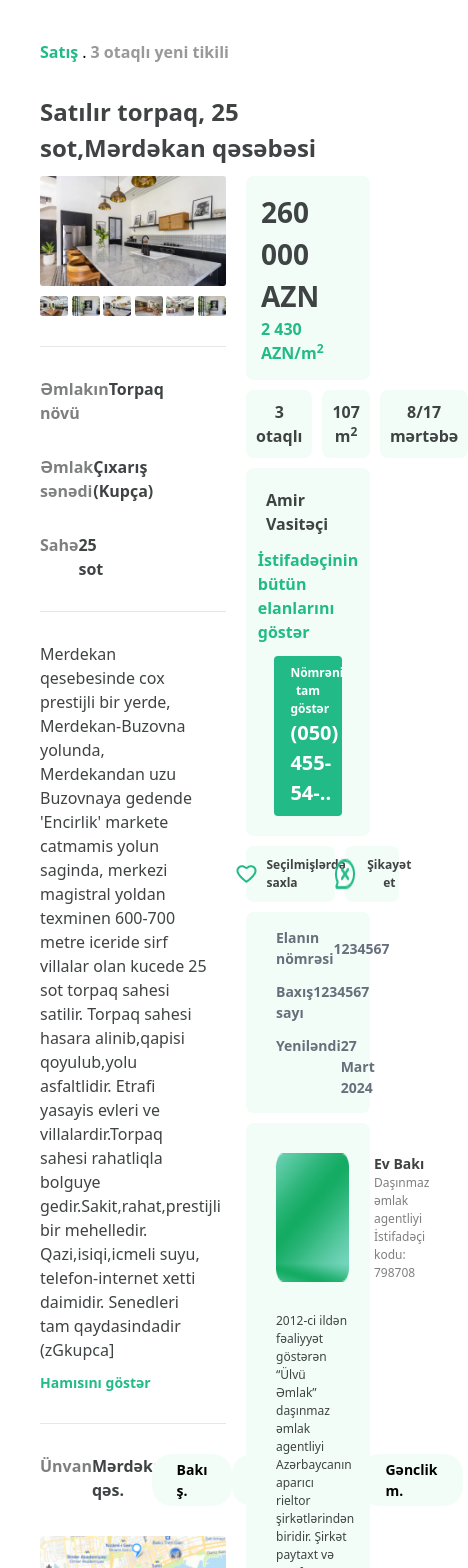
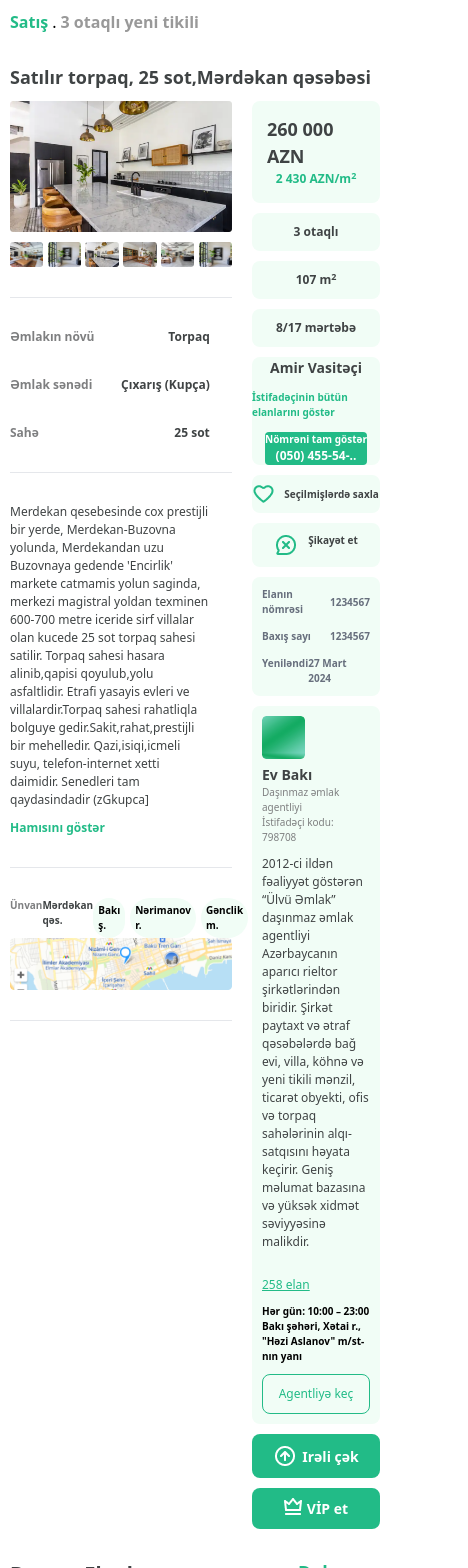
Before and after one commit to taliieva/menzil-app, a React (Create React App) app: page /Torpaq in a window 390 px wide. Shown: the top 1568 px of the page, 468 px wide, since content can reach past the window. Built offline with nearby package versions, Linux system fonts and the light colour scheme.

Commit message:
added other responsiveness

```diff
--- a/src/pages/Agency/components/DeatilsAgency.tsx
+++ b/src/pages/Agency/components/DeatilsAgency.tsx
@@ -4,13 +4,13 @@ const DeatilsAgency = () => {
   return (
     <div className="w-[40%] items-center flex flex-col gap-[10px]">
       <div className="flex flex-col items-center justify-center p-[15px] bg-bgColor w-full rounded-[8px]">
-        <h1 className="text-[28px] font-bold text-boldGray">260 000 AZN</h1>
-        <p className="text-customGreen font-bold text-[16px]">
+        <h1 className="md:text-[28px] sm:text-[24px] text-[18px] font-bold text-boldGray">260 000 AZN</h1>
+        <p className="text-customGreen font-bold md:text-[16px] sm:text-[14px] text-[12px]">
           2 430 AZN/m<sup>2</sup>
         </p>
       </div>
 
-      <div className="flex flex-row items-center justify-around w-full text-[16px] gap-[10px] font-bold text-boldGray">
+      <div className="flex 900px:flex-row flex-col items-center justify-around w-full lg:text-[16px] text-[12px] gap-[10px] font-bold text-boldGray">
         <p className="bg-bgColor rounded-[8px] w-full p-[10px] text-center">
           3 otaqlı
         </p>
@@ -22,18 +22,18 @@ const DeatilsAgency = () => {
         </p>
       </div>
 
-      <div className="flex flex-col items-center justify-center p-[20px] gap-[12px] bg-bgColor w-full rounded-[8px]">
-        <p className="font-bold text-boldGray text-[16px]">Amir Vasitəçi</p>
-        <p className="font-bold text-customGreen tex-[12px]">
+      <div className="flex flex-col items-center justify-center sm:p-[20px] gap-[12px] bg-bgColor w-full rounded-[8px]">
+        <p className="font-bold text-boldGray md:text-[16px] text-[14px]">Amir Vasitəçi</p>
+        <p className="font-bold text-customGreen md:text-[12px] text-[10px]">
           İstifadəçinin bütün elanlarını göstər
         </p>
-        <button className="bg-customGreen text-white font-semibold py-2 px-4 rounded w-[80%]">
-          <p className="text-[12px]">Nömrəni tam göstər</p>
-          <p className="text-[20px]">(050) 455-54-..</p>
+        <button className="bg-customGreen text-white font-semibold sm:py-2 sm:px-4 rounded w-[80%]">
+          <p className="sm:text-[12px] text-[10px]">Nömrəni tam göstər</p>
+          <p className="md:text-[20px] sm:text-[16px] text-[12px]">(050) 455-54-..</p>
         </button>
       </div>
 
-      <div className="flex flex-row w-full justify-between items-center gap-[10px] text-[12px] font-semibold">
+      <div className="flex 900px:flex-row flex-col w-full justify-between items-center gap-[10px] md:text-[12px] text-[10px] font-semibold">
         <div className="flex  flex-row w-full gap-[10px] bg-bgColor py-[10px] rounded-[8px] justify-center items-center">
           <img src="/assets/heart.png" alt="heart" />
           <p className=" text-boldGray">Seçilmişlərdə saxla</p>
@@ -44,7 +44,7 @@ const DeatilsAgency = () => {
         </div>
       </div>
 
-      <div className="flex flex-col items-center justify-center py-[15px] px-[30px] gap-[12px] w-full bg-bgColor rounded-[8px] text-textColor font-semibold text-[14px]">
+      <div className="flex flex-col items-center justify-center sm:py-[15px] sm:px-[30px] p-[10px] gap-[12px] w-full bg-bgColor rounded-[8px] text-textColor font-semibold md:text-[14px] 500px:text-[12px] text-[10px]">
         <div className="flex flex-row justify-between w-full items-center">
           <p>Elanın nömrəsi</p>
           <p>1234567</p>
@@ -59,21 +59,21 @@ const DeatilsAgency = () => {
         </div>
       </div>
 
-      <div className="bg-bgColor p-[30px] w-full justify-center items-start flex flex-col gap-[25px] rounded-[8px]">
-        <div className="flex flex-col gap-[30px]">
-          <div className="flex flex-row gap-[25px]">
-            <img src="/assets/gradient.png" alt="" />
+      <div className="bg-bgColor sm:p-[30px] p-[10px] w-full justify-center items-start flex flex-col sm:gap-[25px] gap-[10px] rounded-[8px]">
+        <div className="flex flex-col sm:gap-[30px] gap-[10px]">
+          <div className="flex md:flex-row flex-col md:gap-[25px] gap-[5px]">
+            <img src="/assets/gradient.png" alt="" width="40%"/>
             <div className="flex flex-col justify-center">
               <p className="text-boldGray text-[14px] font-bold">Ev Bakı</p>
-              <p className="text-textGrayColor text-[12px] font-[500]">
+              <p className="text-textGrayColor 500px:text-[12px] text-[10px] font-[500]">
                 Daşınmaz əmlak agentliyi
               </p>
-              <p className="text-textGrayColor text-[12px] font-[500]">
+              <p className="text-textGrayColor 500px:text-[12px] text-[10px] font-[500]">
                 İstifadəçi kodu: 798708
               </p>
             </div>
           </div>
-          <p className="text-boldGray text-[12px] font-[500] w-[90%]">
+          <p className="text-boldGray text-[12px] font-[500] 900px:w-[90%]">
             2012-ci ildən fəaliyyət göstərən “Ülvü Əmlak” daşınmaz əmlak
             agentliyi Azərbaycanın aparıcı rieltor şirkətlərindən biridir.
             Şirkət paytaxt və ətraf qəsəbələrdə bağ evi, villa, köhnə və yeni
@@ -85,21 +85,21 @@ const DeatilsAgency = () => {
         <p className="text-customGreen text-[12px] font-[500] mt-[15px] underline cursor-pointer">
           258 elan
         </p>
-        <div className="text-[12px] font-semibold">
+        <div className="md:text-[12px] text-[10px] font-semibold">
           <p>Hər gün: 10:00 – 23:00</p>
           <p>Bakı şəhəri, Xətai r., "Həzi Aslanov" m/st-nın yanı</p>
         </div>
-        <button className="text-center w-full border-[1px] py-[10px] border-customGreen rounded-[8px] text-customGreen text-[14px] font-[500] hover:bg-customGreen hover:text-white">
+        <button className="text-center w-full border-[1px] py-[10px] border-customGreen rounded-[8px] text-customGreen sm:text-[14px] text-[12px] font-[500] hover:bg-customGreen hover:text-white">
           Agentliyə keç
         </button>
       </div>
 
-      <div className="flex flex-row w-full justify-between items-center gap-[10px] text-[20px] font-semibold text-white">
-        <button className="bg-customGreen flex flex-row p-[10px] w-full justify-center items-center gap-[10px] rounded-[8px] hover:bg-hoverGreen">
+      <div className="flex md:flex-row flex-col w-full justify-between items-center gap-[10px] md:text-[20px] 500px:text-[16px] text-[14px] font-semibold text-white">
+        <button className="bg-customGreen flex flex-row p-[10px] w-full justify-center items-center 500px:gap-[10px] gap-[5px] rounded-[8px] hover:bg-hoverGreen">
           <img src="/assets/Arrow_Up_circle.png" alt="arrow up" />
           <p>Irəli çək</p>
         </button>
-        <button className="bg-customGreen flex flex-row p-[10px] w-full justify-center items-center gap-[10px] rounded-[8px] hover:bg-hoverGreen">
+        <button className="bg-customGreen flex flex-row p-[10px] w-full justify-center items-center500px:gap-[10px] gap-[5px] rounded-[8px] hover:bg-hoverGreen">
           <img src="/assets/Vector.png" alt="vector" />
           <p>VİP et</p>
         </button>
--- a/src/pages/Agency/page.tsx
+++ b/src/pages/Agency/page.tsx
@@ -7,7 +7,7 @@ import Footer from "../../components/Footer.tsx";
 const Agency = () => {
   return (
     <div>
-      <div className="flex flex-col p-10 w-full">
+      <div className="flex flex-col sm:p-10 p-[10px] w-full">
         <div className="flex flex-row mb-[30px]">
           <p className="text-customGreen font-bold text-[16px]">Satış</p>
           <span className="mx-1">. </span>
@@ -15,7 +15,7 @@ const Agency = () => {
             3 otaqlı yeni tikili
           </p>
         </div>
-        <h1 className="font-bold text-[24px] text-boldGray mb-[10px]">
+        <h1 className="font-bold md:text-[24px] sm:text-[20px] text-[18px] text-boldGray mb-[10px]">
           Satılır 3 otaqlı, Yeni tikili, 107 m<sup>2</sup>, Gənclik m/s.
         </h1>
         <div className="flex flex-row gap-[20px]">
--- a/src/pages/Garage/components/InforGaragePage.tsx
+++ b/src/pages/Garage/components/InforGaragePage.tsx
@@ -7,9 +7,9 @@ const InforGaragePage = () => {
     <div className="w-[60%]">
       <PhotoSection />
 
-      <div className="grid w-full text-[16px] font-semibold py-[30px] gap-[30px] border-b-[1px]">
+      <div className="grid w-full lg:text-[16px] text-[12px] font-semibold py-[30px] gap-[30px] border-b-[1px]">
         {garagePageData.garagePage.infoDetails.map((details, index) => (
-          <div className="flex flex-row justify-between w-[40%]" key={index}>
+          <div className="flex flex-row justify-between 900px:w-[40%] 500px:w-[60%] w-[90%]" key={index}>
             <p className="text-textGrayColor">{details.label}</p>
             <p className="text-boldGray">{details.value}</p>
           </div>
@@ -17,28 +17,28 @@ const InforGaragePage = () => {
       </div>
 
       <div className="flex flex-col w-full py-[30px] border-b-[1px] gap-[10px]">
-        <p className="text-boldGray text-[16px] w-[90%]">
+        <p className="text-boldGray lg:text-[16px] text-[12px] w-[90%]">
           {garagePageData.garagePage.infoText}
         </p>
-        <p className="text-customGreen text-[14px] font-semibold">
+        <p className="text-customGreen lg:text-[14px] text-[12px] font-semibold">
           Hamısını göstər
         </p>
       </div>
 
-      <div className="flex flex-col w-full py-[30px] gap-[30px] border-b-[1px]">
+      <div className="flex flex-col w-full py-[30px] lg:gap-[30px] border-b-[1px]">
         <div className="flex flex-row justify-between">
-          <div className="flex flex-row justify-between w-[40%]">
-            <p className="text-textGrayColor text-[16px] font-semibold">
+          <div className="flex flex-row justify-between lg:w-[40%] w-[50%] lg:text-[16px] text-[10px]">
+            <p className="text-textGrayColor font-semibold">
               Ünvan
             </p>
-            <p className="text-boldGray text-[16px] font-semibold">
+            <p className="text-boldGray font-semibold">
                Ceyhun Hacıbəyli küçəsi
             </p>
           </div>
-          <div className="flex flex-row justify-between w-[40%] font-semibold text-[14px]">
+          <div className="flex flex-row justify-between xl:w-[40%] font-semibold lg:text-[14px] xl:text-[12px] text-[10px] gap-[5px]">
             {garagePageData.garagePage.location.map((loc, index) => (
               <p
-                className="px-[25px] py-[5px] bg-bgColor rounded-[20px]"
+                className="lg:px-[15px] lg:py-[5px] px-[5px] py-[5px] bg-bgColor rounded-[20px]"
                 key={index}
               >
                 {loc}
--- a/src/pages/Garage/page.tsx
+++ b/src/pages/Garage/page.tsx
@@ -7,7 +7,7 @@ import Footer from "../../components/Footer.tsx";
 const GaragePage = () => {
   return (
     <div>
-      <div className="flex flex-col p-10 w-full">
+      <div className="flex flex-col sm:p-10 p-[10px] w-full">
         <div className="flex flex-row mb-[30px]">
           <p className="text-customGreen font-bold text-[16px]">Satış</p>
           <span className="mx-1">. </span>
@@ -15,7 +15,7 @@ const GaragePage = () => {
             3 otaqlı yeni tikili
           </p>
         </div>
-        <h1 className="font-bold text-[24px] text-boldGray mb-[10px]">
+        <h1 className="font-bold md:text-[24px] sm:text-[20px] text-[18px] text-boldGray mb-[10px]">
           Satılır Qaraj, Gənclik m/s.
         </h1>
         <div className="flex flex-row gap-[20px]">
--- a/src/pages/Objects/components/InfoObjectPage.tsx
+++ b/src/pages/Objects/components/InfoObjectPage.tsx
@@ -6,38 +6,38 @@ const InfoObjectPage = () => {
     <div className="w-[60%]">
       <PhotoSection />
 
-      <div className="grid grid-cols-2 w-full text-[16px] font-semibold py-[30px] gap-[30px] border-b-[1px]">
+      <div className="grid 500px:grid-cols-2 lg:w-[80%] sm:w-[90%] lg:text-[16px] text-[12px] font-semibold py-[30px] gap-[30px]">
         {objectPageData.objectPage.infoDetails.map((details, index) => (
-          <div className="flex flex-row justify-between w-[60%]" key={index}>
+          <div className="flex flex-row justify-between w-full justify-between" key={index}>
             <p className="text-textGrayColor">{details.label}</p>
             <p className="text-boldGray">{details.value}</p>
           </div>
         ))}
       </div>
 
-      <div className="flex flex-col w-full py-[30px] border-b-[1px] gap-[10px]">
-        <p className="text-boldGray text-[16px] w-[90%]">
+      <div className="flex flex-col w-full py-[30px] border-b-[1px] gap-[10px] border-t-[1px]">
+        <p className="text-boldGray lg:text-[16px] text-[12px] lg:w-[90%] w-[100%]">
           {objectPageData.objectPage.infoText}
         </p>
-        <p className="text-customGreen text-[14px] font-semibold">
+        <p className="text-customGreen lg:text-[14px] text-[12px] font-semibold">
           Hamısını göstər
         </p>
       </div>
 
-      <div className="flex flex-col w-full py-[30px] gap-[30px] border-b-[1px]">
+      <div className="flex flex-col w-full py-[30px] lg:gap-[30px] border-b-[1px]">
         <div className="flex flex-row justify-between">
-          <div className="flex flex-row justify-between w-[40%]">
-            <p className="text-textGrayColor text-[16px] font-semibold">
+          <div className="flex flex-row justify-between lg:w-[40%] w-[50%] lg:text-[16px] text-[10px]">
+            <p className="text-textGrayColor font-semibold">
               Ünvan
             </p>
-            <p className="text-boldGray text-[16px] font-semibold">
+            <p className="text-boldGray font-semibold">
                Mərdəkan qəs.
             </p>
           </div>
-          <div className="flex flex-row justify-between w-[40%] font-semibold text-[14px]">
+          <div className="flex flex-row justify-between xl:w-[40%] font-semibold lg:text-[14px] xl:text-[12px] text-[10px] gap-[5px]">
             {objectPageData.objectPage.location.map((loc, index) => (
               <p
-                className="px-[25px] py-[5px] bg-bgColor rounded-[20px]"
+                className="lg:px-[15px] lg:py-[5px] px-[5px] py-[5px] bg-bgColor rounded-[20px]"
                 key={index}
               >
                 {loc}
--- a/src/pages/Objects/page.tsx
+++ b/src/pages/Objects/page.tsx
@@ -7,7 +7,7 @@ import Footer from "../../components/Footer.tsx";
 const Objects = () => {
   return (
     <div>
-      <div className="flex flex-col p-10 w-full">
+      <div className="flex flex-col sm:p-10 p-[10px] w-full">
         <div className="flex flex-row mb-[30px]">
           <p className="text-customGreen font-bold text-[16px]">Satış</p>
           <span className="mx-1">. </span>
@@ -15,7 +15,7 @@ const Objects = () => {
             3 otaqlı yeni tikili
           </p>
         </div>
-        <h1 className="font-bold text-[24px] text-boldGray mb-[10px]">
+        <h1 className="font-bold md:text-[24px] sm:text-[20px] text-[18px] text-boldGray mb-[10px]">
           Satılır obyekt 2680 m<sup>2</sup>, Elmlər Akademiyası m.
         </h1>
         <div className="flex flex-row gap-[20px]">
--- a/src/pages/Soil/components/InfoSoilPage.tsx
+++ b/src/pages/Soil/components/InfoSoilPage.tsx
@@ -7,9 +7,9 @@ const InfoSoilPage = () => {
     <div className="w-[60%]">
       <PhotoSection />
 
-      <div className="grid w-full text-[16px] font-semibold py-[30px] gap-[30px] border-b-[1px]">
+      <div className="grid w-full lg:text-[16px] text-[12px] font-semibold py-[30px] gap-[30px] border-b-[1px]">
         {soilPageCard.soilPage.infoDetails.map((details, index) => (
-          <div className="flex flex-row justify-between w-[40%]" key={index}>
+          <div className="flex flex-row justify-between 900px:w-[40%] 500px:w-[60%] w-[90%]" key={index}>
             <p className="text-textGrayColor">{details.label}</p>
             <p className="text-boldGray">{details.value}</p>
           </div>
@@ -17,28 +17,28 @@ const InfoSoilPage = () => {
       </div>
 
       <div className="flex flex-col w-full py-[30px] border-b-[1px] gap-[10px]">
-        <p className="text-boldGray text-[16px] w-[90%]">
+        <p className="text-boldGray lg:text-[16px] text-[12px] w-[90%]">
           {soilPageCard.soilPage.infoText}
         </p>
-        <p className="text-customGreen text-[14px] font-semibold">
+        <p className="text-customGreen lg:text-[14px] text-[12px] font-semibold">
           Hamısını göstər
         </p>
       </div>
 
-      <div className="flex flex-col w-full py-[30px] gap-[30px] border-b-[1px]">
+      <div className="flex flex-col w-full py-[30px] lg:gap-[30px] border-b-[1px]">
         <div className="flex flex-row justify-between">
-          <div className="flex flex-row justify-between w-[40%]">
-            <p className="text-textGrayColor text-[16px] font-semibold">
+          <div className="flex flex-row justify-between lg:w-[40%] w-[50%] lg:text-[16px] text-[10px]">
+            <p className="text-textGrayColor font-semibold">
               Ünvan
             </p>
-            <p className="text-boldGray text-[16px] font-semibold">
+            <p className="text-boldGray font-semibold">
                Mərdəkan qəs.
             </p>
           </div>
-          <div className="flex flex-row justify-between w-[40%] font-semibold text-[14px]">
+          <div className="flex flex-row justify-between xl:w-[40%] font-semibold lg:text-[14px] xl:text-[12px] text-[10px] gap-[5px]">
             {soilPageCard.soilPage.location.map((loc, index) => (
               <p
-                className="px-[25px] py-[5px] bg-bgColor rounded-[20px]"
+                className="lg:px-[15px] lg:py-[5px] px-[5px] py-[5px] bg-bgColor rounded-[20px]"
                 key={index}
               >
                 {loc}
--- a/src/pages/Soil/page.tsx
+++ b/src/pages/Soil/page.tsx
@@ -7,7 +7,7 @@ import Footer from "../../components/Footer.tsx";
 const SoilPage = () => {
   return (
     <div>
-      <div className="flex flex-col p-10 w-full">
+      <div className="flex flex-col sm:p-10 p-[10px] w-full">
         <div className="flex flex-row mb-[30px]">
           <p className="text-customGreen font-bold text-[16px]">Satış</p>
           <span className="mx-1">. </span>
@@ -15,7 +15,7 @@ const SoilPage = () => {
             3 otaqlı yeni tikili
           </p>
         </div>
-        <h1 className="font-bold text-[24px] text-boldGray mb-[10px]">
+        <h1 className="font-bold md:text-[24px] sm:text-[20px] text-[18px] text-boldGray mb-[10px]">
           Satılır torpaq, 25 sot,Mərdəkan qəsəbəsi
         </h1>
         <div className="flex flex-row gap-[20px]">
```
Also changed, not shown: src/pages/CardPage/components/DetailsAnnouncement.tsx (+11 -5 lines), src/pages/Garage/components/DetailGarage.tsx (+22 -22 lines), src/pages/Objects/components/DetailsObjects.tsx (+15 -15 lines).
